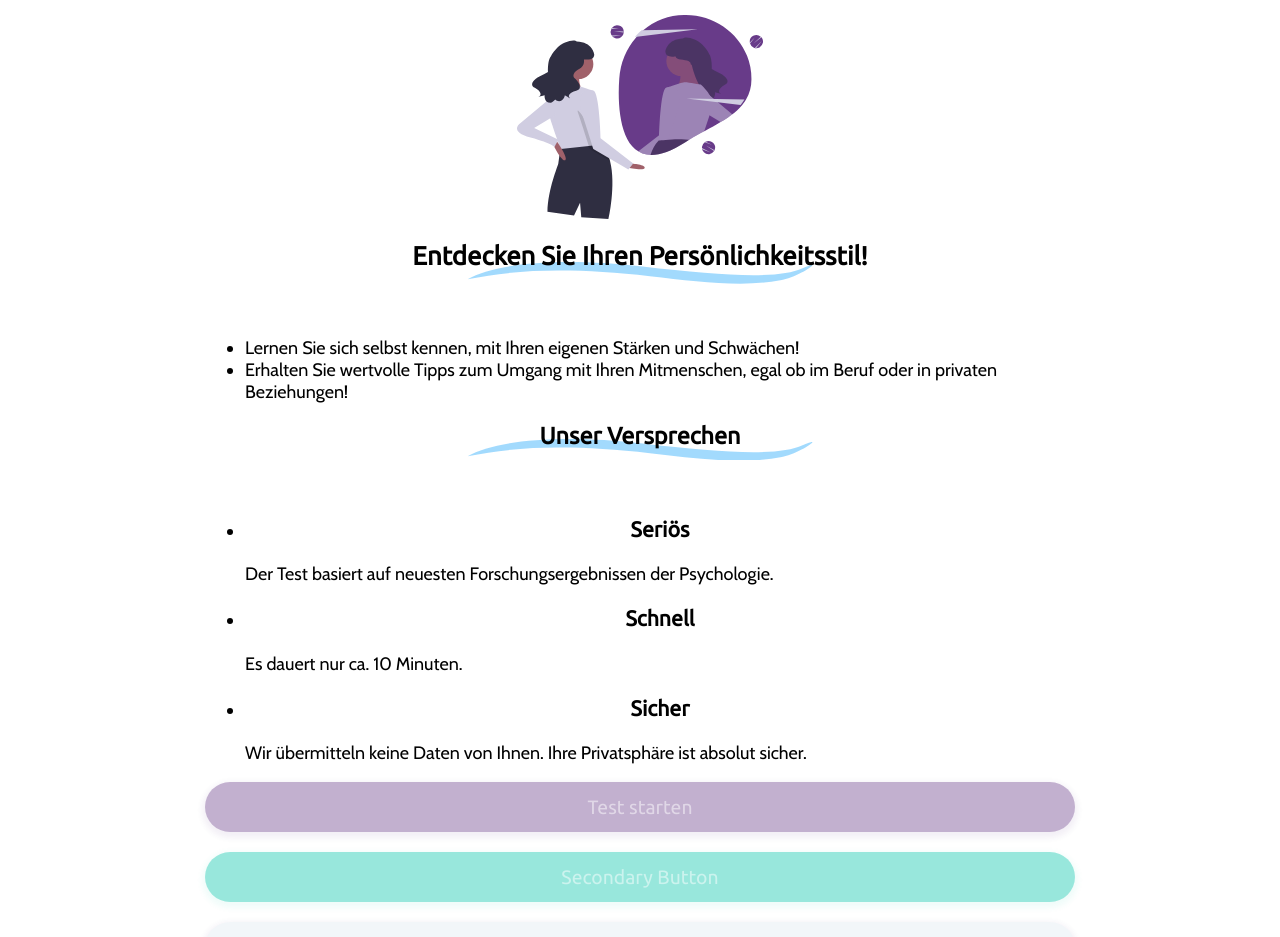
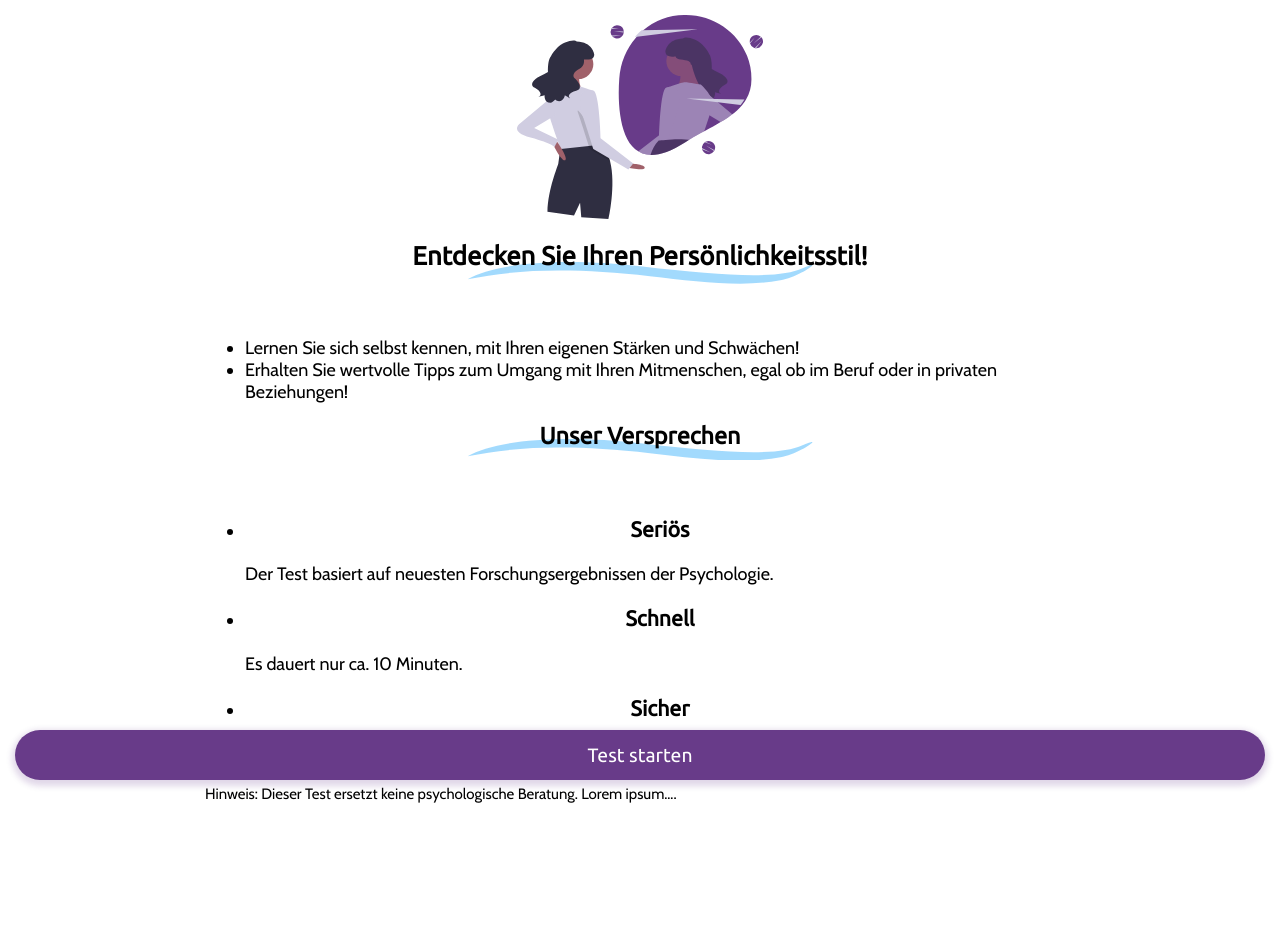
Before and after one commit to karstenlenz/Youlity, a React (Create React App) app: page / in a window 1280 px wide. Shown: the top 937 px of the page. After the commit the page ends 819 px from the top, so only its background shows below. Built offline with nearby package versions, Linux system fonts and the light colour scheme.

Commit message:
Make button stay in fixed position

```diff
--- a/src/Homepage/Homepage.js
+++ b/src/Homepage/Homepage.js
@@ -2,6 +2,7 @@ import React from 'react'
 import { Link } from 'react-router-dom'
 import Button from '../common/Button'
 import HeadlineUnderline from '../common/HeadlineUnderline'
+import styled from 'styled-components'
 
 export default function () {
   return (
@@ -42,17 +43,9 @@ export default function () {
           </p>
         </li>
       </ul>
-      <Link to="/motives">
-        <Button btnType="primary" isButtonDisabled={true}>
-          Test starten
-        </Button>
-      </Link>
-      <Button btnType="secondary" isButtonDisabled={true}>
-        Secondary Button
-      </Button>
-      <Button btnType="white" isButtonDisabled={true}>
-        White Button
-      </Button>
+      <FixedButton to="/motives">
+        <Button btnType="primary">Test starten</Button>
+      </FixedButton>
       <small>
         Hinweis: Dieser Test ersetzt keine psychologische Beratung. Lorem
         ipsum….
@@ -60,3 +53,10 @@ export default function () {
     </>
   )
 }
+
+const FixedButton = styled(Link)`
+  position: fixed;
+  left: 15px;
+  right: 15px;
+  bottom: 0;
+`
```
